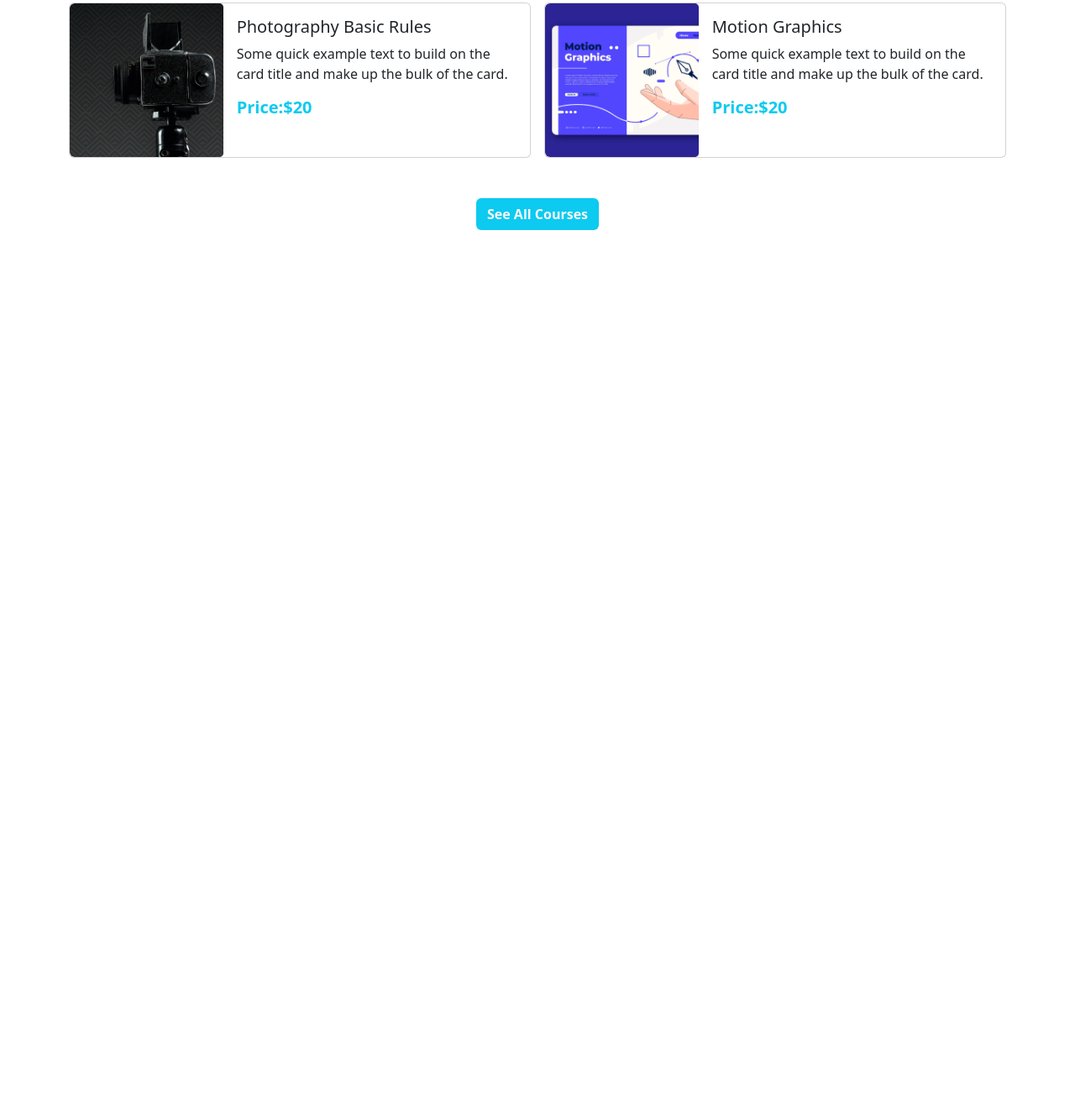
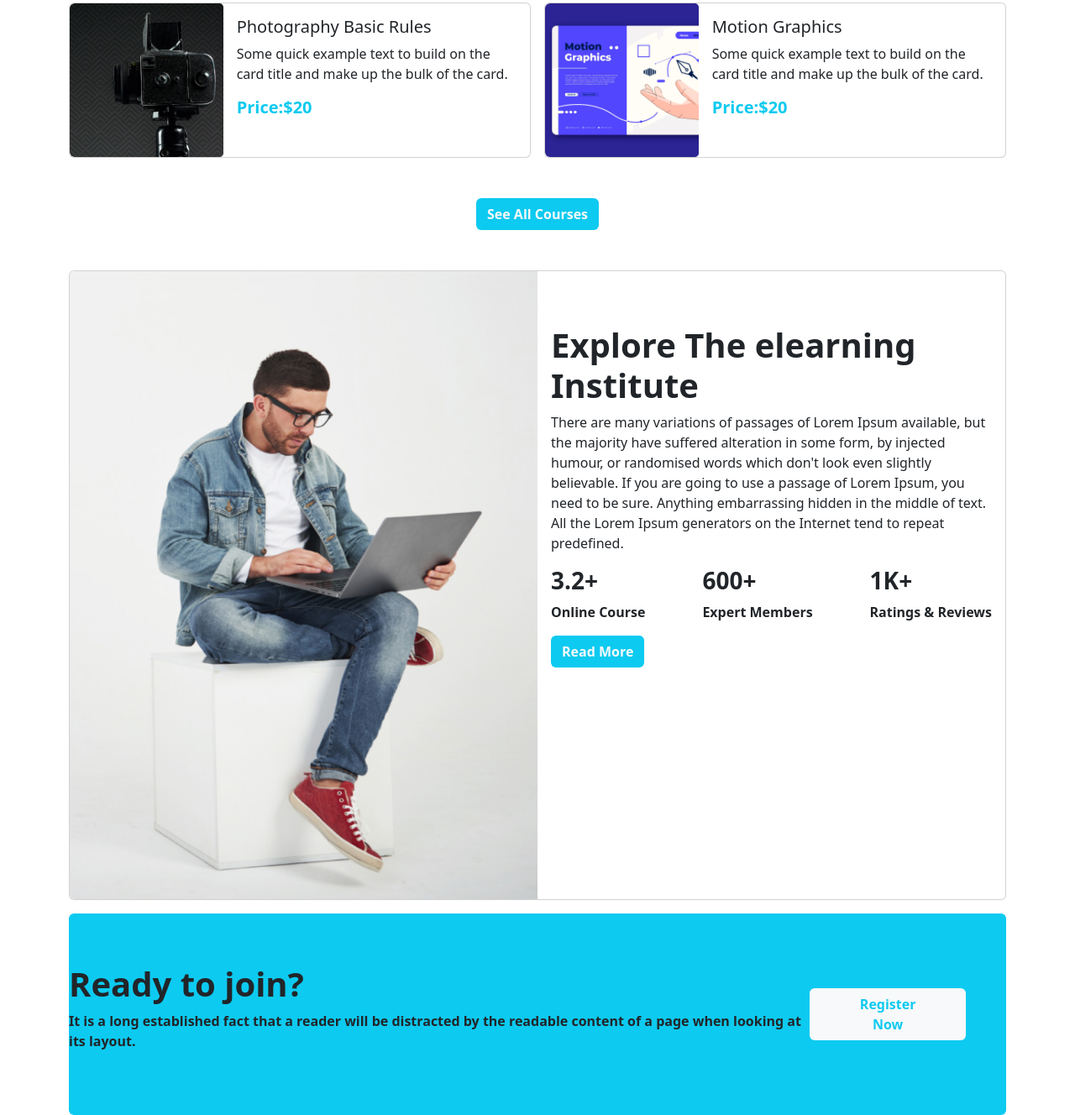
Before and after one commit to abujayed007/Edtech-website, a plain HTML site: page index.html in a window 1280 px wide. Shown: the part 1320-2648 px from the top of the page at 84% size. Before the commit the page ends 1594 px from the top, so only its background shows below. Drawn offline with nearby package versions, Linux system fonts and the light colour scheme.

Commit message:
Ready part completed

```diff
--- a/index.html
+++ b/index.html
@@ -30,7 +30,7 @@
           </nav>
     </section>
     <!-- NAVBAR END    -->
-    <!-- Banner start  -->
+    <!-- slider start  -->
     <section>
         <div id="carouselExampleCaptions" class="carousel slide" data-bs-ride="false">
             <div class="carousel-indicators">
@@ -80,10 +80,10 @@
             </button>
           </div>
     </section>
-    <!-- Banner end -->
+    <!-- Slider end -->
   </header>
 <main>
-  <!-- coures start  -->
+  <!-- courses start  -->
   <section class="container">
     <div class=" d-flex
     justify-content-center pt-5">
@@ -95,6 +95,7 @@
       </div>
 
     <div class="row mt-4 g-3">
+       <!----- course 1 start ------>
       <div class="col-12 col-md-12 col-lg-6">
        <div class="card">
          <div class="row g-0">
@@ -112,6 +113,8 @@
          </div>
        </div>
       </div>
+        <!----- course 1 end ------>
+          <!----- course 2 start ------>
       <div class="col-12 col-md-12 col-lg-6">
        <div class="card">
          <div class="row g-0">
@@ -129,6 +132,8 @@
          </div>
        </div>
       </div>
+        <!----- course 2 end   ------>
+          <!----- course 3 start ------>
       <div class="col-12 col-md-12 col-lg-6">
        <div class="card">
          <div class="row g-0">
@@ -146,6 +151,8 @@
          </div>
        </div>
       </div>
+        <!----- course 3 End ------>
+          <!----- course 4 start ------>
       <div class="col-12 col-md-12 col-lg-6">
        <div class="card">
          <div class="row g-0">
@@ -163,6 +170,8 @@
          </div>
        </div>
       </div>
+        <!----- course 4 End  ------>
+  <!----- course 5  start ------>
       <div class="col-12 col-md-12 col-lg-6">
        <div class="card">
          <div class="row g-0">
@@ -180,6 +189,8 @@
          </div>
        </div>
       </div>
+        <!----- course 5 end ------>
+          <!----- course 6 start ------>
       <div class="col-12 col-md-12 col-lg-6">
        <div class="card">
          <div class="row g-0">
@@ -197,13 +208,76 @@
          </div>
        </div>
       </div>
-
+        <!----- course 6 End   ------>
       </div>
         <div class="d-flex justify-content-center mt-5">
           <a class="btn bg-info text-light fw-bolder" href="">See All Courses</a>
         </div>
   </section>
 
+        <!-- courses end          -->
+      <!-- Exploring part start  -->
+        <section class="container mt-5">
+
+            <div class="card mb-3">
+              <div class="row g-0 h-50">
+                <div class="col-md-6">
+                  <img src="./images/working.png" class="img-fluid rounded-start" alt="...">
+                </div>
+                <div class="col-md-6">
+                  <div class="card-body mt-5">
+                    <h1 class="card-title fw-bolder">Explore The elearning
+                      Institute</h1>
+                    <p class="card-text">There are many variations of passages of Lorem Ipsum available, but the
+                      majority have suffered alteration in some form, by injected humour, or
+                      randomised words which don't look even slightly believable. If you are going
+                      to use a passage of Lorem Ipsum, you need to be sure.
+
+
+                      Anything embarrassing hidden in the middle of text. All the Lorem Ipsum
+                      generators on the Internet tend to repeat predefined.</p>
+                    <div class="d-flex justify-content-between">
+                      <div>
+                        <h3 class="fw-bold">3.2+</h3>
+                        <p class="fw-bold">Online Course</p>
+                      </div>
+
+                      <div>
+                        <h3 class="fw-bold">600+</h3>
+                        <p class="fw-bold">Expert Members</p>
+                      </div>
+
+                      <div>
+                        <h3 class="fw-bold">1K+</h3>
+                        <p class="fw-bold">Ratings  & Reviews</p>
+                      </div>
+                    </div>
+                    <a class="btn text-light fw-bold bg-info" href="">Read More</a>
+                  </div>
+                </div>
+              </div>
+            </div>
+
+        </section>
+        <div>
+        </div>
+        <section>
+      <!-- Exploring part start  -->
+       <!-- Joining part start    -->
+          <div class="container">
+            <div class="d-flex align-items-center bg-info justify-content-around rounded" style="height:15rem;">
+            <div>
+              <h1 class="fw-bolder text-1">Ready to join?</h1>
+              <p class="fw-bold" >It is a long established fact that a reader will be distracted by the
+                readable content of a page when looking at its layout.</p>
+            </div>
+              <div>
+                <a class="btn px-5 me-5 text-info bg-light fw-bold" href="">Register Now</a>
+              </div>
+            </div>
+         </div>
+        </section>
+       <!-- Joining part End     -->
 
 </main>
     <script src="https://cdn.jsdelivr.net/npm/bootstrap@5.2.0/dist/js/bootstrap.bundle.min.js" integrity="sha384-A3rJD856KowSb7dwlZdYEkO39Gagi7vIsF0jrRAoQmDKKtQBHUuLZ9AsSv4jD4Xa" crossorigin="anonymous"></script>
```
